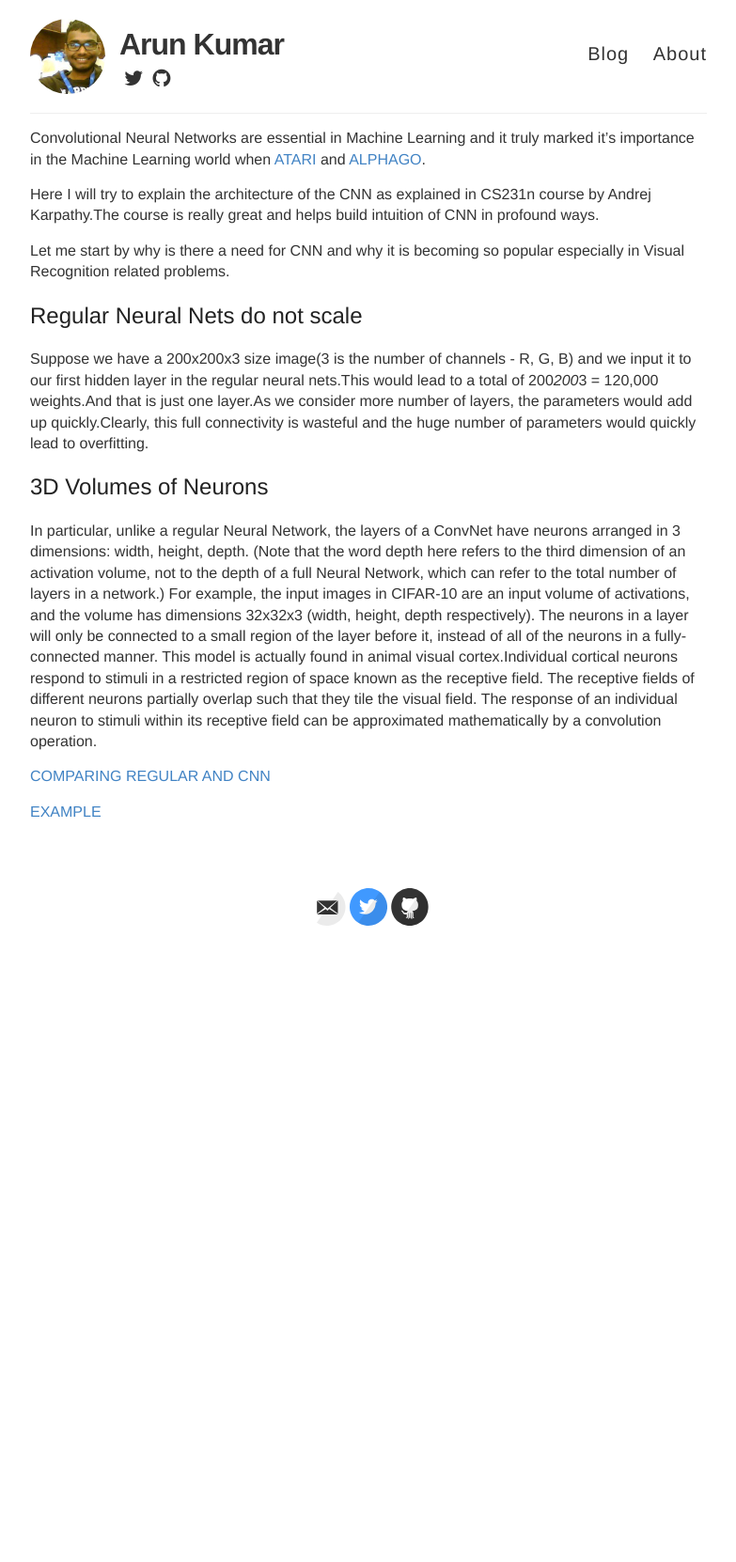
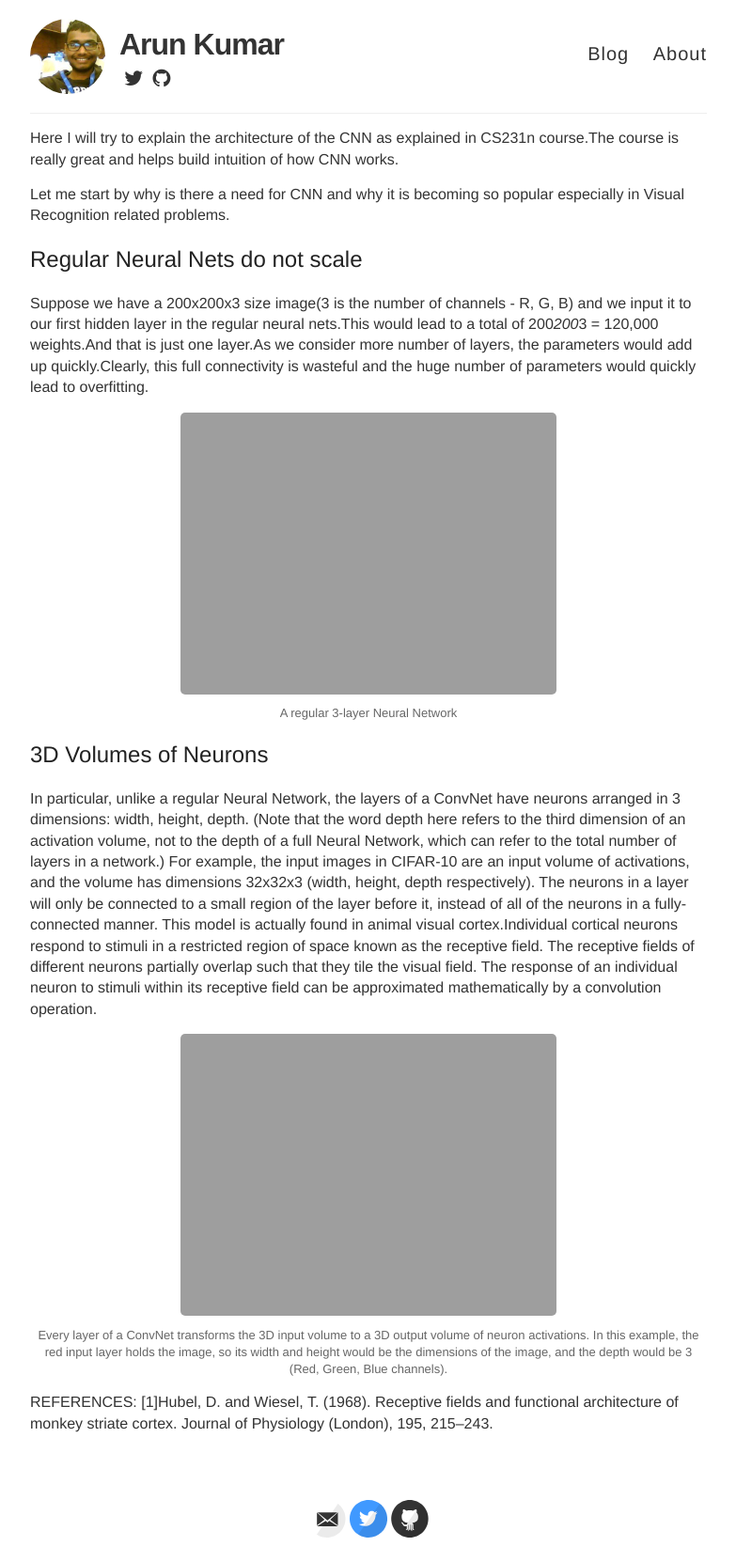
Before and after one commit to ioarun/ioarun.github.io, a Jekyll site: the page built from _posts/2017-01-30-cnn.md, in a window 1280 px wide. Shown: the whole page at 94% size, without its empty margins (248-1031 px from the left). Built offline with Jekyll 4.4.1, drawn with Linux system fonts in a browser that asks for light colours; nearby versions of some CDN libraries; some web fonts are replaced; before the commit the page ends 1012 px from its top, so only the background shows below that.

Commit message:
Add CNN architecture post

```diff
--- a/_posts/2017-01-22-cnn.md
+++ b/_posts/2017-01-30-cnn.md
@@ -1,11 +1,10 @@
 ---
 layout: default
-title: Convolutional Neural Networks
+title: Convolutional Neural Network Architecture
+title-img: images/2017/cnn/cnn-title-image.jpg
 ---
 
-Convolutional Neural Networks are essential in Machine Learning and it truly marked it's importance in the Machine Learning world when [ATARI](LINK) and [ALPHAGO](LINK).
-
-Here I will try to explain the architecture of the CNN as explained in CS231n course by Andrej Karpathy.The course is really great and helps build intuition of CNN in profound ways.
+Here I will try to explain the architecture of the CNN as explained in CS231n course.The course is really great and helps build intuition of how CNN works.
 
 Let me start by why is there a need for CNN and why it is becoming so popular especially in Visual Recognition related problems.
 
@@ -13,11 +12,14 @@ Let me start by why is there a need for CNN and why it is becoming so popular es
 
 Suppose we have a 200x200x3 size image(3 is the number of channels - R, G, B) and we input it to our first hidden layer in the regular neural nets.This would lead to a total of 200*200*3 = 120,000 weights.And that is just one layer.As we consider more number of layers, the parameters would add up quickly.Clearly, this full connectivity is wasteful and the huge number of parameters would quickly lead to overfitting.
 
+{% include image.html img="images/2017/cnn/comparing-regular-and-cnn" title="Regular Neural Net" caption=" A regular 3-layer Neural Network" %}
+
 ## 3D Volumes of Neurons
 
 In particular, unlike a regular Neural Network, the layers of a ConvNet have neurons arranged in 3 dimensions: width, height, depth. (Note that the word depth here refers to the third dimension of an activation volume, not to the depth of a full Neural Network, which can refer to the total number of layers in a network.) For example, the input images in CIFAR-10 are an input volume of activations, and the volume has dimensions 32x32x3 (width, height, depth respectively). The neurons in a layer will only be connected to a small region of the layer before it, instead of all of the neurons in a fully-connected manner. This model is actually found in animal visual cortex.Individual cortical neurons respond to stimuli in a restricted region of space known as the receptive field. The receptive fields of different neurons partially overlap such that they tile the visual field. The response of an individual neuron to stimuli within its receptive field can be approximated mathematically by a convolution operation.
 
-[COMPARING REGULAR AND CNN](LINK)
+{% include image.html img="images/2017/cnn/comparing-regular-and-cnn2" title="Convolutional Neural Net" caption="Every layer of a ConvNet transforms the 3D input volume to a 3D output volume of neuron activations. In this example, the red input layer holds the image, so its width and height would be the dimensions of the image, and the depth would be 3 (Red, Green, Blue channels)." %}
 
 
-[EXAMPLE](https://developer.apple.com/library/content/documentation/Performance/Conceptual/vImage/Art/kernel_convolution.jpg)
+REFERENCES:
+[1]Hubel, D. and Wiesel, T. (1968). Receptive fields and functional architecture of monkey striate cortex. Journal of Physiology (London), 195, 215–243.
```
Also changed, not shown: images/2017/cnn/cnn-classification.jpeg (added), images/2017/cnn/cnn-title-image.jpeg (added).
